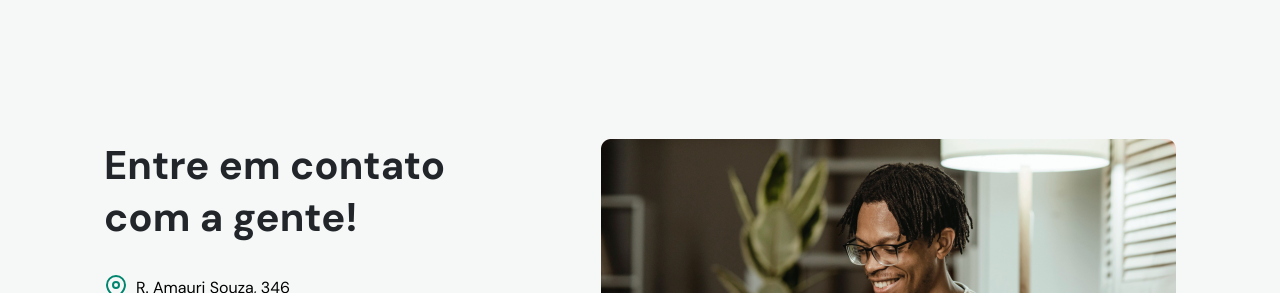
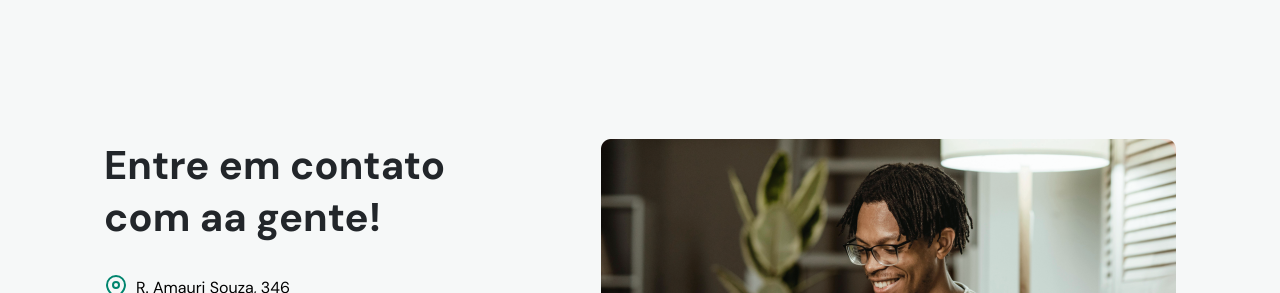
Before and after one commit to Wendel-Harrison/Projetinho, a plain HTML site: page index.html in a window 1280 px wide. Shown: the part 2560-2853 px from the top of the page. Drawn offline with nearby package versions, Linux system fonts and the light colour scheme.

```diff
--- a/index.html
+++ b/index.html
@@ -472,7 +472,7 @@
       <div class="wrapper">
         <div class="col-a">
           <header>
-            <h2>Entre em contato com a gente!</h2>
+            <h2>Entre em contato com aa gente!</h2>
           </header>
 
           <div class="content">
```
